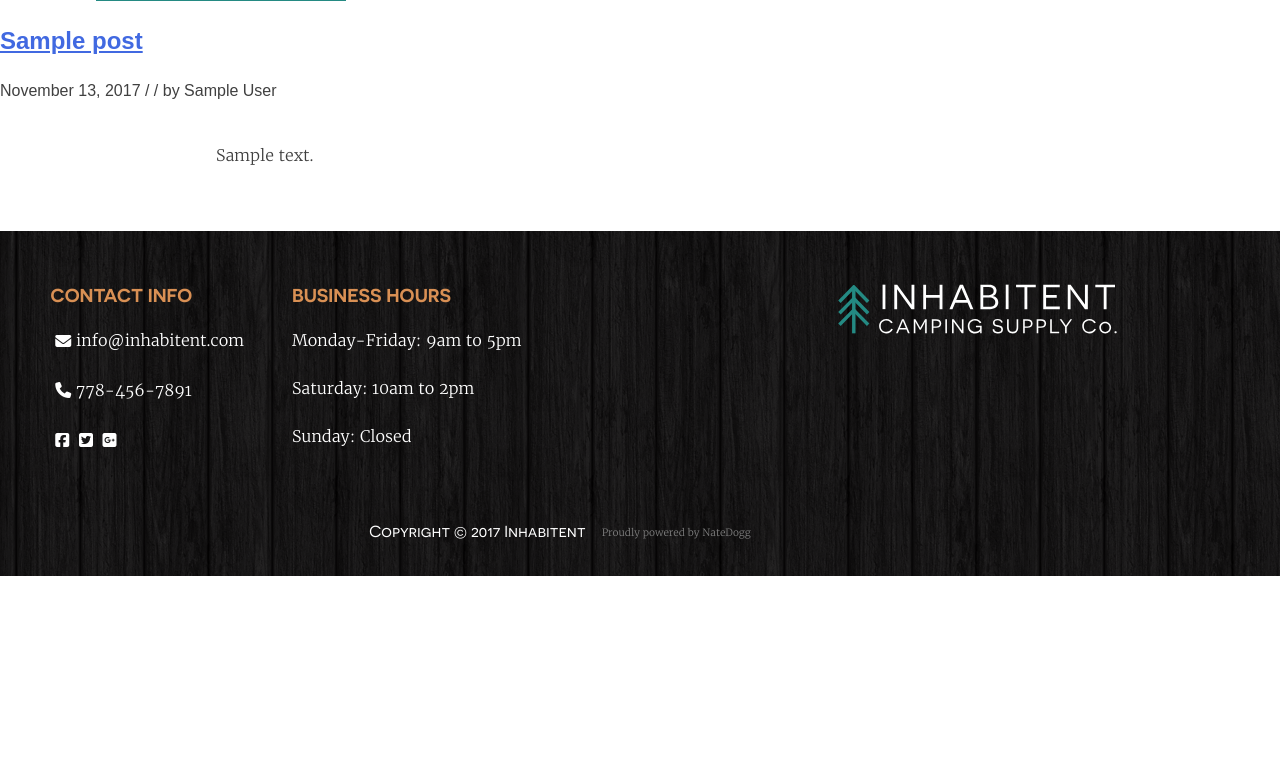
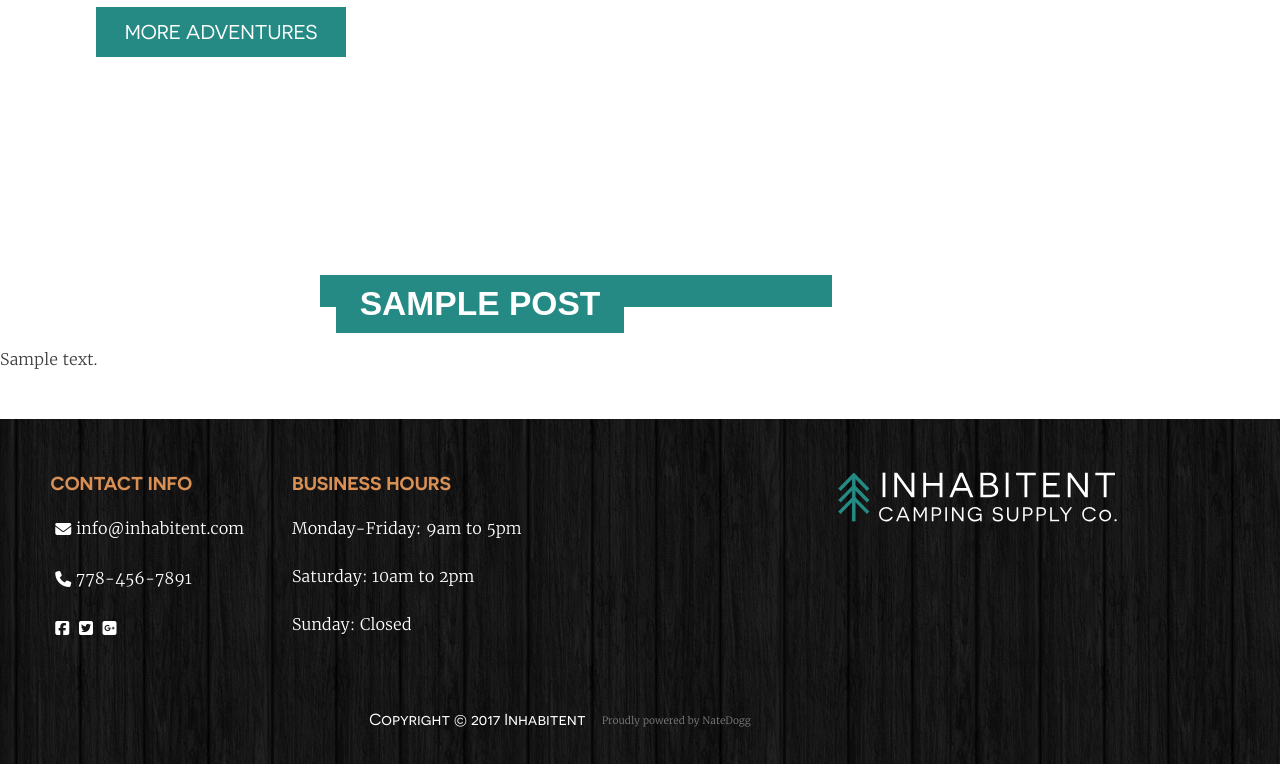
Before and after one commit to NCMoseley/Inhabitent, a WordPress theme: the page made by themes/Inhabitent/front-page.php in a window 1280 px wide. Shown: the part 2380-3144 px from the top of the page. Before the commit the page ends 2956 px from the top, so only its background shows below. Run offline with PHP 8.4 and a stand-in for WordPress, Linux system fonts and the light colour scheme; the site name, menu and one post (Sample post) are stand-ins, and other content is empty; some libraries are stand-ins or nearby versions.

Commit message:
Style Journal page with CSS

```diff
--- a/themes/Inhabitent/sass/_page-templates.scss
+++ b/themes/Inhabitent/sass/_page-templates.scss
@@ -523,12 +506,124 @@ div.jtitle{
 
 }
     #jbutton:hover {
-    background-color: #248a83;
-    border: 1px solid #248a83;
+    background-color: $color__green;
+    border: 1px solid $color__green;
     color: #fff;
     cursor: pointer;
     z-index: 12;
 }
+// Journal Page ==================================================================================
+.blog{
+    .entry-header {
+    display: flex;
+    width: 70vw;
+    display: flex;
+    flex-direction: column;
+    align-items: center;
+    padding-top: 20vh;
+    img {
+        width: 60vw;
+    }
+    h2{
+    display: flex;
+    align-self: left;
+    background-color: $color__green;
+    color: #fff;
+    font-size: 33.6px;
+    font-size: 2.1rem;
+    padding: .25rem 1.5rem .25rem 1.5rem;
+    position: absolute;
+    margin: 2.25rem 0 0 4rem;
+    max-width: 40%;
+    a{
+        color: #fff;
+        text-transform: uppercase;
+        text-decoration: none;
+    }
+    }
+}
+.entry-meta {
+    display: flex;
+    width: 40vw;
+    background-color: $color__green;
+    color: #fff;
+    padding: .25rem 1.5rem;
+    margin: 2.25rem 0 0 16rem;
+}
+.entry-content {
+    flex-direction: column;
+    padding: 0;
+    font-family: $font__2;
+}
+
+
+}
+// Begin Sidebar ==================================================================================
+#secondary {
+    width: 130vw;
+}
+.widget-area {
+    display: flex;
+    flex-direction: column;
+    padding-left: 5%;
+    width: 800px;
+    padding: 3rem 0 0 0;
+    border-left: 1px solid #e1e1e1;
+}
+.widget {
+    margin: 0 0 1.5rem;
+    padding: 3rem 0 0 3rem;
+}
+.widget_text {
+    // display: flex;
+
+}
+.widget-title {
+    font-family: $font__3;
+    font-size: 24px;
+    text-transform: uppercase;
+
+}
+.textwidget {
+    font-family: $font__2;
+}
+.textwidget i {
+    padding: 0 1rem 0 1rem;
+}
+.textwidget a {
+    color: $color__green;
+    font-family: $font__2;
+    text-decoration: none;
+
+}
+.textwidget a:hover {
+    color: $color__black;
+}
+.tent-biz-hours-class p {
+    font-family: $font__2;
+
+}
+.dayweek {
+    font-weight: bolder;
+}
+.widget_archive ul {
+    list-style: none;
+    font-family: $font__2;
+    padding: 0;
+    a{color: $color__green;
+      text-decoration: none;
+
+    }
+}
+// Find Us ===================================================================================
+
+// #post-16{
+//     padding-top: 5rem;
+//     h1{
+//         text-transform: uppercase;
+//         padding-left: 12rem;
+//     }
+// }
 
 
 
--- a/themes/Inhabitent/sass/_variables.scss
+++ b/themes/Inhabitent/sass/_variables.scss
@@ -12,6 +12,7 @@ $color__text-shadow: #323232;
 $color__text-orange: #d99054;
 $color__text_light:#fff;
 $color__black:#000;
+$color__green:#248a83;
 
 
 $color__background-screen: #f1f1f1;
--- a/themes/Inhabitent/style.css
+++ b/themes/Inhabitent/style.css
@@ -1301,6 +1301,112 @@ div.jtitle {
   cursor: pointer;
   z-index: 12; }
 
+.blog .entry-header {
+  display: -webkit-box;
+  display: -ms-flexbox;
+  display: flex;
+  width: 70vw;
+  display: flex;
+  -webkit-box-orient: vertical;
+  -webkit-box-direction: normal;
+      -ms-flex-direction: column;
+          flex-direction: column;
+  -webkit-box-align: center;
+      -ms-flex-align: center;
+          align-items: center;
+  padding-top: 20vh; }
+  .blog .entry-header img {
+    width: 60vw; }
+  .blog .entry-header h2 {
+    display: -webkit-box;
+    display: -ms-flexbox;
+    display: flex;
+    -ms-flex-item-align: left;
+        align-self: left;
+    background-color: #248a83;
+    color: #fff;
+    font-size: 33.6px;
+    font-size: 2.1rem;
+    padding: .25rem 1.5rem .25rem 1.5rem;
+    position: absolute;
+    margin: 2.25rem 0 0 4rem;
+    max-width: 40%; }
+    .blog .entry-header h2 a {
+      color: #fff;
+      text-transform: uppercase;
+      text-decoration: none; }
+
+.blog .entry-meta {
+  display: -webkit-box;
+  display: -ms-flexbox;
+  display: flex;
+  width: 40vw;
+  background-color: #248a83;
+  color: #fff;
+  padding: .25rem 1.5rem;
+  margin: 2.25rem 0 0 16rem; }
+
+.blog .entry-content {
+  -webkit-box-orient: vertical;
+  -webkit-box-direction: normal;
+      -ms-flex-direction: column;
+          flex-direction: column;
+  padding: 0;
+  font-family: "Merriweather"; }
+
+#secondary {
+  width: 130vw; }
+
+.widget-area {
+  display: -webkit-box;
+  display: -ms-flexbox;
+  display: flex;
+  -webkit-box-orient: vertical;
+  -webkit-box-direction: normal;
+      -ms-flex-direction: column;
+          flex-direction: column;
+  padding-left: 5%;
+  width: 800px;
+  padding: 3rem 0 0 0;
+  border-left: 1px solid #e1e1e1; }
+
+.widget {
+  margin: 0 0 1.5rem;
+  padding: 3rem 0 0 3rem; }
+
+.widget-title {
+  font-family: "Novocento";
+  font-size: 24px;
+  text-transform: uppercase; }
+
+.textwidget {
+  font-family: "Merriweather"; }
+
+.textwidget i {
+  padding: 0 1rem 0 1rem; }
+
+.textwidget a {
+  color: #248a83;
+  font-family: "Merriweather";
+  text-decoration: none; }
+
+.textwidget a:hover {
+  color: #000; }
+
+.tent-biz-hours-class p {
+  font-family: "Merriweather"; }
+
+.dayweek {
+  font-weight: bolder; }
+
+.widget_archive ul {
+  list-style: none;
+  font-family: "Merriweather";
+  padding: 0; }
+  .widget_archive ul a {
+    color: #248a83;
+    text-decoration: none; }
+
 #colophon.site-footer {
   display: -webkit-box;
   display: -ms-flexbox;
```
Also changed, not shown: other parts of themes/Inhabitent/sass/_page-templates.scss (+16 -33 lines), other parts of themes/Inhabitent/style.css (+11 -11 lines), themes/Inhabitent/build/css/style.min.css, 1 other file.
